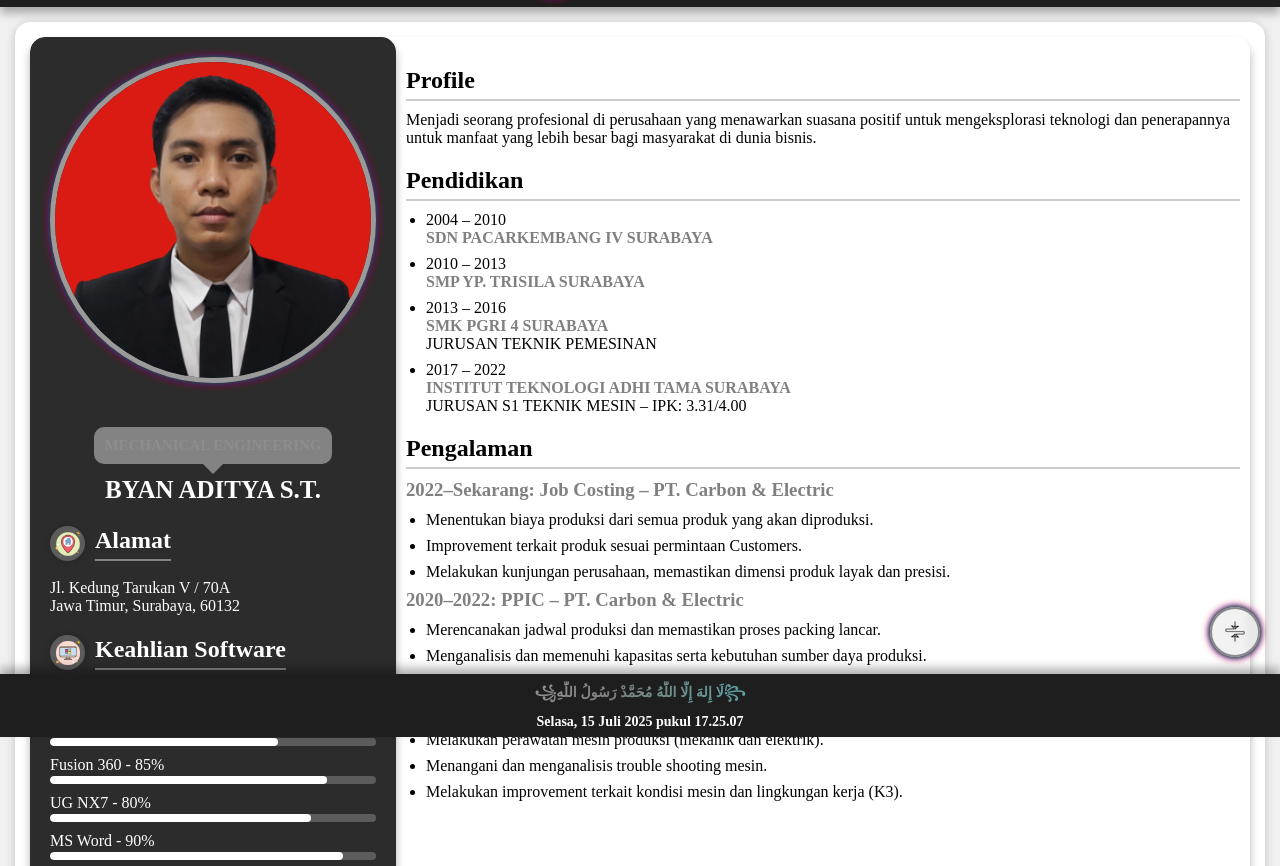
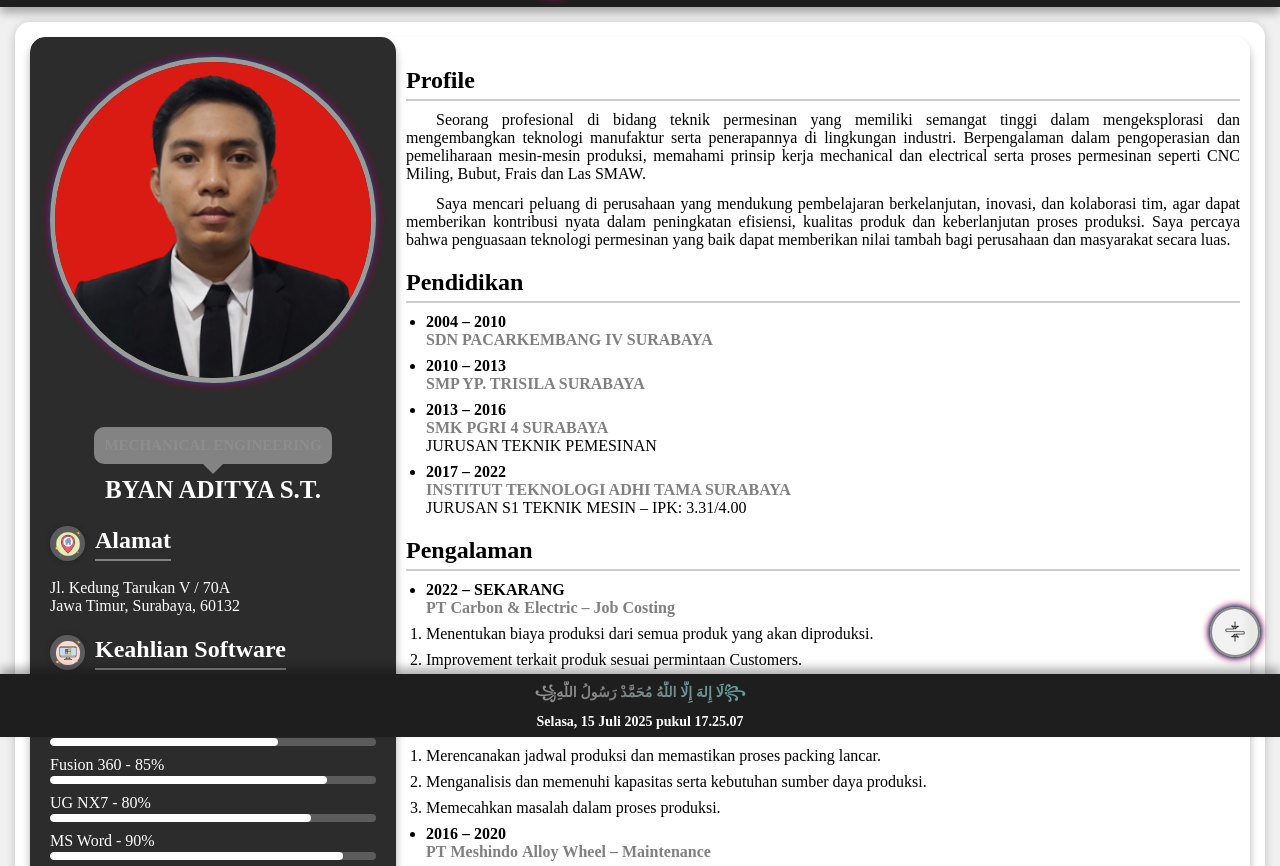
Before and after one commit to Byan-Aditya/Byan_Aditya, a plain HTML site: page index.html in a window 1280 px wide. Shown: the part 63-929 px from the top of the page. Drawn offline with Linux system fonts and the light colour scheme.

Commit message:
Update index.html

```diff
--- a/index.html
+++ b/index.html
@@ -207,36 +207,54 @@
         <div class="mainisi">
           <section>
             <h2>Profile</h2>
-            <p>Menjadi seorang profesional di perusahaan yang menawarkan suasana positif untuk mengeksplorasi teknologi dan penerapannya untuk manfaat yang lebih besar bagi masyarakat di dunia bisnis.</p>
+            <p style="text-align: justify; text-indent: 30px; margin-bottom: 12px;">
+              Seorang profesional di bidang teknik permesinan yang memiliki semangat tinggi dalam mengeksplorasi dan mengembangkan teknologi manufaktur serta penerapannya di lingkungan industri.
+              Berpengalaman dalam pengoperasian dan pemeliharaan mesin-mesin produksi, memahami prinsip kerja mechanical dan electrical serta proses permesinan seperti CNC Miling, Bubut, Frais dan Las SMAW.
+            </p>
+            <p style="text-align: justify; text-indent: 30px;">
+              Saya mencari peluang di perusahaan yang mendukung pembelajaran berkelanjutan, inovasi, dan kolaborasi tim, agar dapat memberikan kontribusi nyata dalam peningkatan efisiensi, kualitas produk dan keberlanjutan proses produksi.
+              Saya percaya bahwa penguasaan teknologi permesinan yang baik dapat memberikan nilai tambah bagi perusahaan dan masyarakat secara luas.
+            </p>
           </section>
           <section>
             <h2>Pendidikan</h2>
-            <ul>
-              <li>2004 – 2010<br><strong> <span style="color:gray">SDN PACARKEMBANG IV SURABAYA</span></strong></br></li>
-              <li>2010 – 2013<br><strong> <span style="color:gray">SMP YP. TRISILA SURABAYA</span></strong></br></li>
-              <li>2013 – 2016<br><strong> <span style="color:gray">SMK PGRI 4 SURABAYA </span></strong><br>JURUSAN TEKNIK PEMESINAN</br></li>
-              <li>2017 – 2022<br><strong> <span style="color:gray">INSTITUT TEKNOLOGI ADHI TAMA SURABAYA</span></strong><br>JURUSAN S1 TEKNIK MESIN – IPK: 3.31/4.00</br></li>
+            <ul class="timeline">
+              <li><strong>2004 – 2010<br><span style="color:gray">SDN PACARKEMBANG IV SURABAYA</span></strong></br></li>
+              <li><strong>2010 – 2013<br><span style="color:gray">SMP YP. TRISILA SURABAYA</span></strong></br></li>
+              <li><strong>2013 – 2016<br><span style="color:gray">SMK PGRI 4 SURABAYA </span></strong><br>JURUSAN TEKNIK PEMESINAN</br></li>
+              <li><strong>2017 – 2022<br><span style="color:gray">INSTITUT TEKNOLOGI ADHI TAMA SURABAYA</span></strong><br>JURUSAN S1 TEKNIK MESIN – IPK: 3.31/4.00</br></li>
             </ul>
           </section>
           <section>
             <h2>Pengalaman</h2>
-            <h3>2022–Sekarang: Job Costing – PT. Carbon & Electric</h3>
-            <ul>
+            <ul class="timeline">
+              <li>
+                <p><strong>2022 – SEKARANG</strong></p>
+                <p style="color:gray;margin-bottom:8px;"><strong>PT Carbon & Electric – Job Costing</strong></p>
+                <ol class="inner">
                   <li>Menentukan biaya produksi dari semua produk yang akan diproduksi.</li>
                   <li>Improvement terkait produk sesuai permintaan Customers.</li>
                   <li>Melakukan kunjungan perusahaan, memastikan dimensi produk layak dan presisi.</li>
-            </ul>
-            <h3>2020–2022: PPIC – PT. Carbon & Electric</h3>
-            <ul>
+                </ol>
+              </li>
+              <li>
+                <p><strong>2020 – 2022</strong></p>
+                <p style="color:gray;margin-bottom:8px;"><strong>PT Carbon & Electric – PPIC</strong></p>
+                <ol class="inner">
                   <li>Merencanakan jadwal produksi dan memastikan proses packing lancar.</li>
                   <li>Menganalisis dan memenuhi kapasitas serta kebutuhan sumber daya produksi.</li>
                   <li>Memecahkan masalah dalam proses produksi.</li>
-            </ul>
-            <h3>2016–2020: Maintenance – PT. Meshindo Alloy Wheel</h3>
-            <ul>
+                </ol>
+              </li>
+              <li>
+                <p><strong>2016 – 2020</strong></p>
+                <p style="color:gray;margin-bottom:8px;"><strong>PT Meshindo Alloy Wheel – Maintenance</strong></p>
+                <ol class="inner">
                   <li>Melakukan perawatan mesin produksi (mekanik dan elektrik).</li>
-              <li>Menangani dan menganalisis trouble shooting mesin.</li>
-              <li>Melakukan improvement terkait kondisi mesin dan lingkungan kerja (K3).</li>
+                  <li>Menangani dan menganalisis troubleshooting mesin.</li>
+                  <li>Melakukan improvement kondisi mesin dan lingkungan kerja (K3).</li>
+                </ol>
+              </li>
             </ul>
           </section>
         </div>
```
Lines whose indentation alone changed are shown as unchanged.
